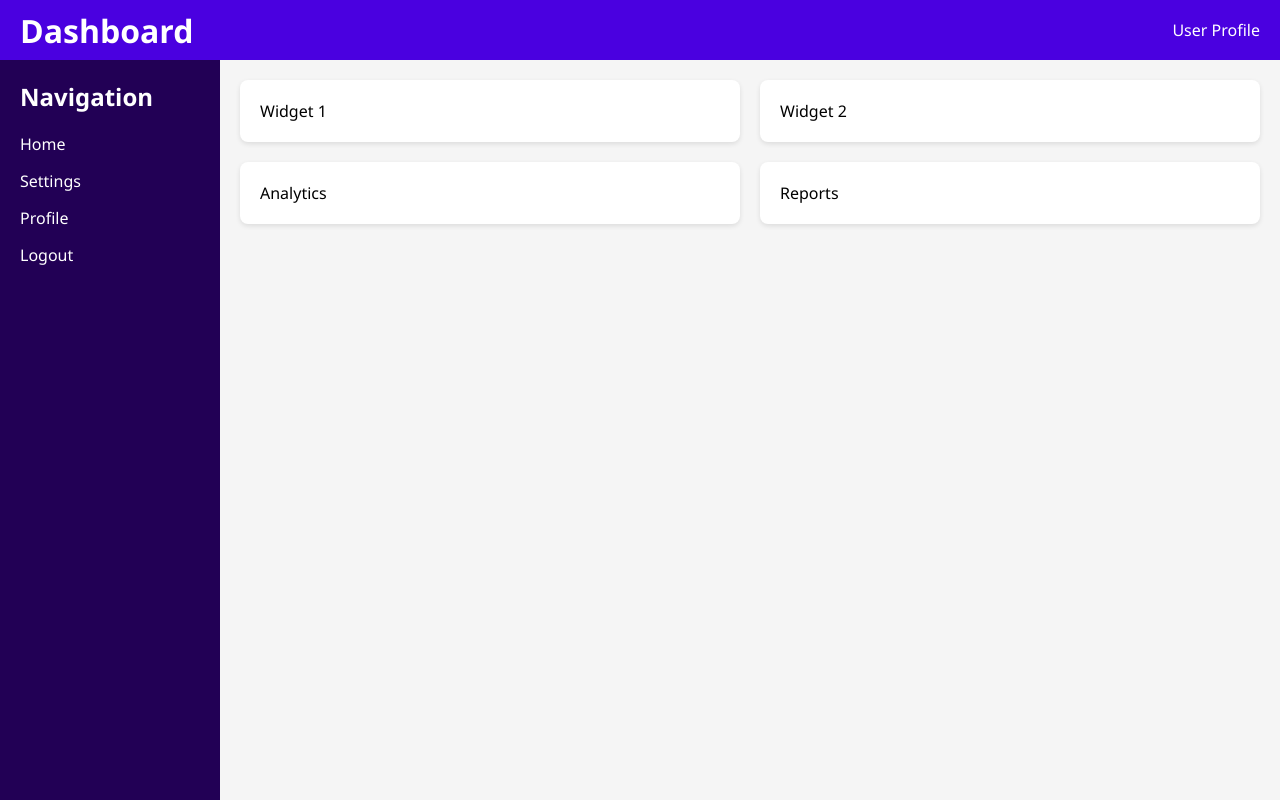
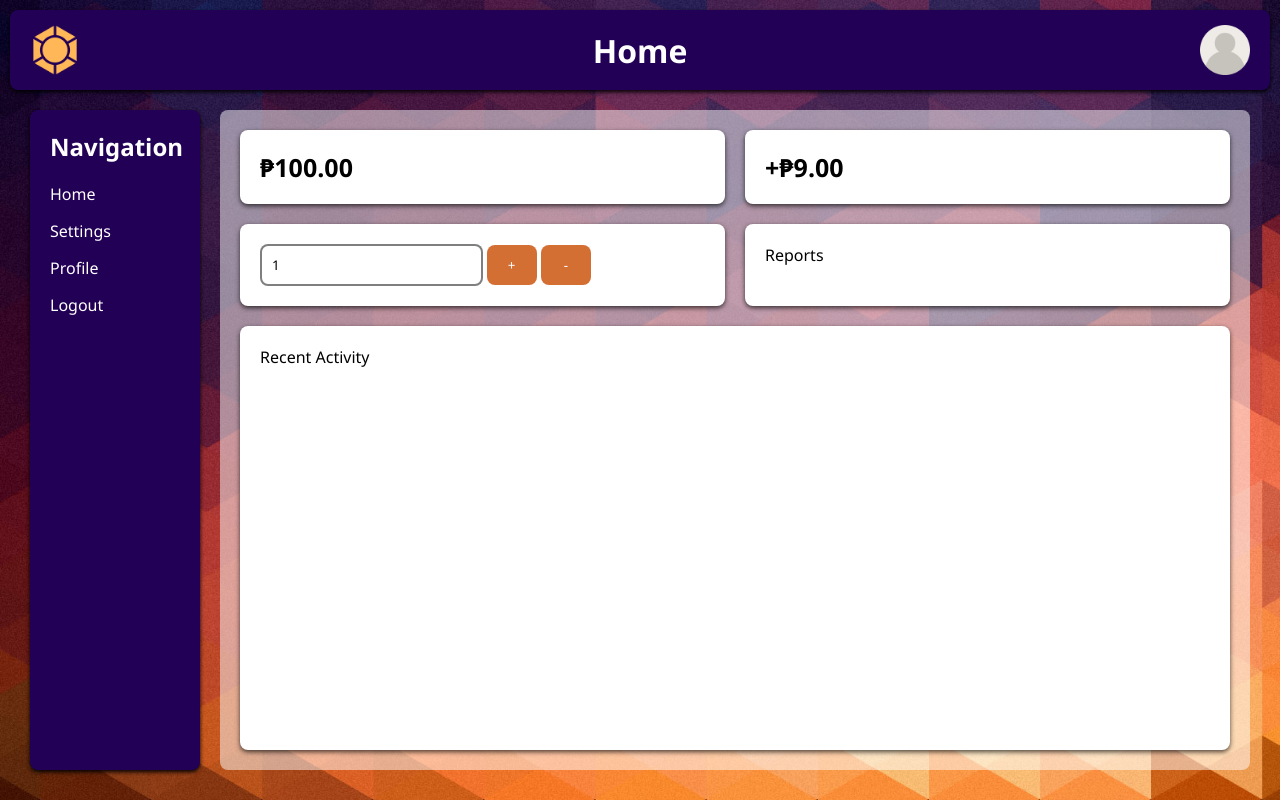
Before and after one commit to MarcKyle/moni-project, a Django app: page / in a window 1280 px wide. Run offline with Django 5.2, Linux system fonts and the light colour scheme; the visitor is signed in with stand-in values (Sample User, id 1).

Commit message:
Design Changes in Home

```diff
--- a/myproject/myapp/templates/home.html
+++ b/myproject/myapp/templates/home.html
@@ -1,3 +1,4 @@
+{% load static %}
 <!DOCTYPE html>
 <html lang="en">
 <head>
@@ -16,29 +17,42 @@
             display: flex;
             flex-direction: column;
             height: 100vh;
+            background: url("{% static 'images/home-background.jpg' %}") no-repeat center center fixed;
+            background-size: cover;
+            padding: 10px;
         }
 
         header {
-      height: 60px;
-      background-color: #4A00E0;
+            height: 80px;
+            background-color: #220055;
+            border-radius: 8px;
             color: white;
             display: flex;
             align-items: center;
             justify-content: space-between;
             padding: 0 20px;
-      box-shadow: 0 2px 4px rgba(0,0,0,0.1);
+            box-shadow: 0 2px 4px #000000;
+        }
+
+        .logo {
+            cursor: pointer;
         }
 
         .dashboard {
             display: flex;
             flex: 1;
+            margin: 20px;
         }
 
         .sidebar {
-      width: 220px;
+            width: 170px;
+            /* background-image: linear-gradient(to bottom, #220055, #ffffff00); */
             background-color: #220055;
             color: white;
             padding: 20px;
+            margin: 0 20px 0 0;
+            border-radius: 8px;
+            box-shadow: 0 2px 4px #000000;
         }
 
         .sidebar ul {
@@ -53,11 +67,15 @@
 
         .main-content {
             flex: 1;
-      background-color: #f5f5f5;
+            background-color: rgba(255, 255, 255, 0.5);
             padding: 20px;
             display: flex;
             flex-direction: column;
             gap: 20px;
+            border-radius: 8px;
+        }
+        .main-content .flex-section:last-child {
+            flex: 1;
         }
 
         .flex-section {
@@ -70,14 +88,42 @@
             padding: 20px;
             border-radius: 8px;
             flex: 1;
-      box-shadow: 0 2px 5px rgba(0,0,0,0.1);
+            box-shadow: 0 2px 5px rgba(0, 0, 0, 0.7);
         }
+
+        .balance, .recent-update {
+            font-size: 25px;
+            font-weight: bold;
+        }
+
+        .increment-balance, .decrement-balance {
+            height: 40px;
+            width: 50px;
+            border-radius: 8px;
+            background: #d46f34;
+            color: white;
+            border: none;
+            cursor: pointer;
+        }
+        .increment-amount {
+            width: 50%;
+            padding: 10px;
+            border-radius: 8px;
+            background: rgba(255, 255, 255, 0.1);
+            border-color: rgba(0, 0, 0, 0.5);
+            border-style: solid;
+        }
+        .increment-amount::placeholder {
+            color: rgb(112, 112, 112)
+        }
+
     </style>
 </head>
 <body>
     <header>
-    <h1>Dashboard</h1>
-    <div>User Profile</div>
+        <img class="logo" src="{% static 'icons/logo-128.png' %}" alt="Logo" style="width: 50px;">
+        <h1>Home</h1>
+        <img src="{% static 'icons/placeholder-user-256.png' %}" alt="Logo" style="width: 50px;">
     </header>
 
     <div class="dashboard">
@@ -93,14 +139,47 @@
 
         <main class="main-content">
         <div class="flex-section">
-        <div class="card">Widget 1</div>
-        <div class="card">Widget 2</div>
+            <div class="card">
+                <p class="balance">₱100.00</p>
+            </div>
+            <div class="card">
+                <p class="recent-update">+₱9.00</p>
+            </div>
         </div>
         <div class="flex-section">
-        <div class="card">Analytics</div>
+            <div class="card">
+                <input class="increment-amount" type="number" value="1"/>
+                <button class="increment-balance">+</button>
+                <button class="decrement-balance">-</button>
+            </div>
             <div class="card">Reports</div>
+        </div>
+        <div class="flex-section">
+            <div class="card">Recent Activity</div>
         </div>
         </main>
     </div>
+
+    <script>
+
+        document.querySelector('.logo').addEventListener('click', () => {
+            window.location.href = '/';
+        });
+
+        document.querySelector('.increment-balance').addEventListener('click', () => {
+            const balanceEl = document.querySelector('.balance');
+            const balance = parseFloat(balanceEl.textContent.replace('₱', ''));
+            const incrementAmount = parseFloat(document.querySelector('#increment-amount').value);
+            balanceEl.textContent = `₱${balance + incrementAmount}.00`;
+        });
+
+        document.querySelector('.decrement-balance').addEventListener('click', () => {
+            const balanceEl = document.querySelector('.balance');
+            const balance = parseFloat(balanceEl.textContent.replace('₱', ''));
+            const decrementAmount = parseFloat(document.querySelector('#increment-amount').value);
+            balanceEl.textContent = `₱${balance - decrementAmount}.00`;
+        });
+
+    </script>
     </body>
 </html>
--- a/myproject/myapp/templates/login.html
+++ b/myproject/myapp/templates/login.html
@@ -142,7 +142,7 @@
 </head>
 <body>
     <div class="login-container">
-        <img src="{% static 'icons/logo-64.png' %}" alt="Logo" style="width: 100px; margin-bottom: 20px;">
+        <img src="{% static 'icons/logo-128png' %}" alt="Logo" style="width: 100px; margin-bottom: 20px;">
         {% if messages %}
             <p class="error-message">{{ messages }}</p>
         {% endif %}
```
Also changed, not shown: myproject/static/icons/placeholder-user-256.png (added), myproject/static/images/home-background.jpg (added). Lines whose indentation alone changed are shown as unchanged.
